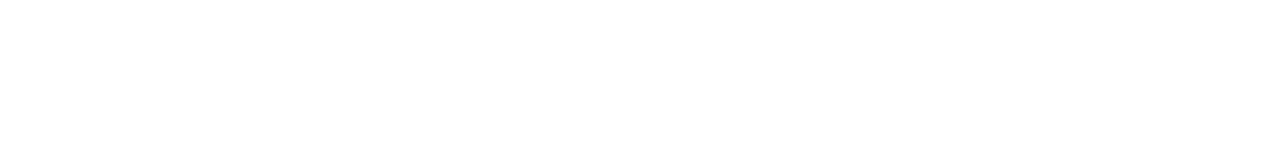
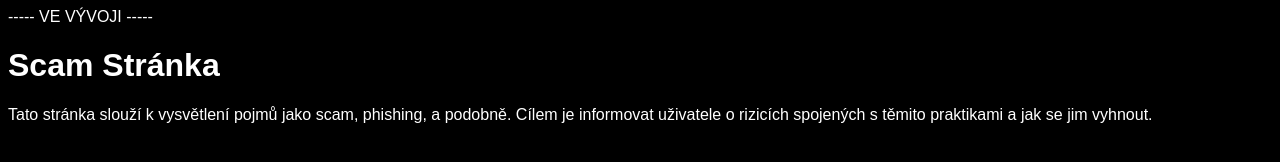
Before and after one commit to MrTomiCZ/scamstranka.cz, a plain HTML site: page index.html in a window 1280 px wide. Drawn offline with Linux system fonts and the light colour scheme.

Commit message:
add styles

```diff
--- /dev/null
+++ b/css/styles.css
@@ -0,0 +1,10 @@
+body {
+    font-family: Arial, sans-serif;
+    background-color: #000;
+    color: #fff;
+}
+
+a {
+    color: #1E90FF;
+    text-decoration: none;
+}
--- a/index.html
+++ b/index.html
@@ -4,8 +4,11 @@
     <meta charset="UTF-8">
     <meta name="viewport" content="width=device-width, initial-scale=1.0">
     <title>Scam Stránka - Webová stránka pro vysvětlení scamu, phishingu, apod.</title>
+    <link rel="stylesheet" href="/css/styles.css">
 </head>
 <body>
-
+    ----- VE VÝVOJI -----
+    <h1>Scam Stránka</h1>
+    Tato stránka slouží k vysvětlení pojmů jako scam, phishing, a podobně. Cílem je informovat uživatele o rizicích spojených s těmito praktikami a jak se jim vyhnout.
 </body>
 </html>
```
